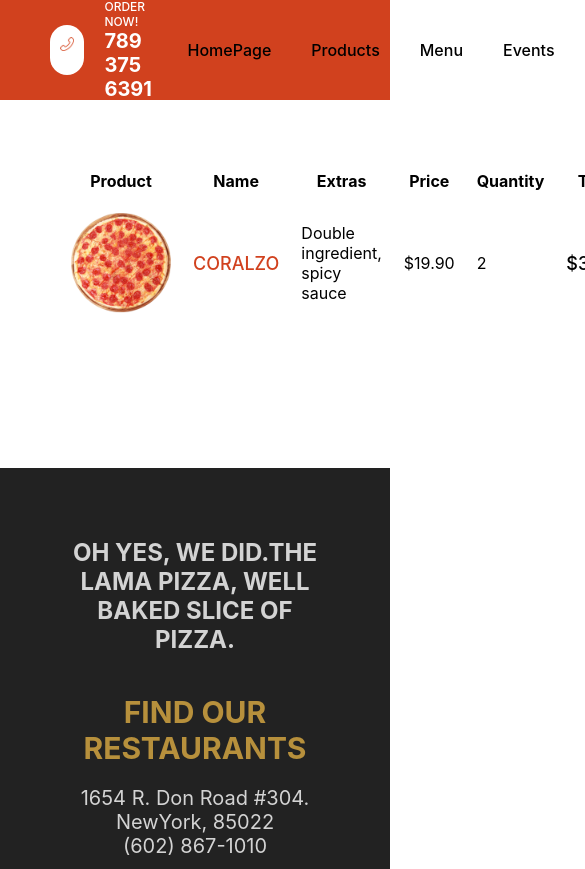
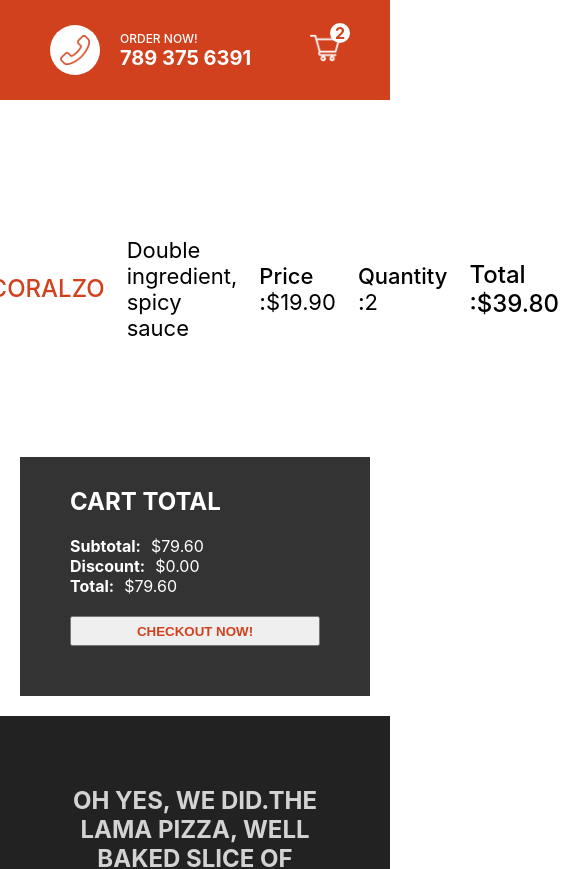
Before and after one commit to HimeshChander/Food-Delivery-App, a Next.js app: page /Cart in a window 390 px wide. Shown: the top 869 px of the page, 585 px wide, since content can reach past the window. Built offline with nearby package versions, Linux system fonts and the light colour scheme.

Commit message:
responsiveness

```diff
--- a/pages/Cart.js
+++ b/pages/Cart.js
@@ -6,7 +6,7 @@
       <div className={styles.left}>
         <table className={styles.table}>
           <thead>
-            <tr className={styles.tr}>
+            <tr className={styles.trHead}>
               <th>Product</th>
               <th>Name</th>
               <th>Extras</th>
--- a/styles/Cart.module.css
+++ b/styles/Cart.module.css
@@ -47,3 +47,50 @@
     cursor: pointer;
     margin-top: 20px;
 }
+@media screen and (max-width:480px){
+    .container{
+        flex-direction: column;
+        padding:20px
+    }
+    .table{
+        display: flex;
+        flex-direction: column;
+        align-items: center;
+        justify-content: center;
+    }
+    .trHead{
+        display: none;
+    }
+    .tr{
+        display: flex;
+        flex-direction: column;
+        align-items: center;
+        justify-content: center;
+        margin-bottom: 20px;
+    }
+    .name,.total{
+        font-size: 24px;
+    }
+    .imgContainer{
+        height: 35vh;
+        width: 35vw;
+    }
+    .extras,.price,.quantity{
+        font-size: 22px;
+    }
+    .price::before{
+        content:  "Price :";
+        font-weight: 500;
+    }
+    .quantity::before{
+        content:  "Quantity :";
+        font-weight: 500;
+    }
+    .total::before{
+        content:  "Total :";
+        font-weight: 500;
+    }
+    .wrapper{
+        width:100%
+    }
+}
--- a/styles/Featured.module.css
+++ b/styles/Featured.module.css
@@ -2,6 +2,7 @@
     height:calc(100vh - 100px);
     background-color: #d1411e;
     overflow: hidden;
+    position:relative
 }
 .arrowContainer{
     position: absolute;
@@ -24,3 +25,8 @@
     height:100%;
     position: relative;
 }
+@media screen and (max-width:480px){
+    .container{
+        height: 50vh;
+    }
+}
--- a/styles/Footer.module.css
+++ b/styles/Footer.module.css
@@ -54,4 +54,22 @@
     .text {
       font-size: 20px;
     }
+}
+@media screen and (max-width:480px){
+  .container{
+    height:auto;
+    text-align: center;
   }
+  .item:first-child{
+    display: none;
+  }
+  .item{
+    flex-direction: column;
+  }
+  .title{
+    font-size: 30px;
+  }
+  .text{
+    font-size: 20px;
+  }
+}
--- a/styles/Navbar.module.css
+++ b/styles/Navbar.module.css
@@ -67,3 +67,11 @@
     font-weight: bold;
     color:#d1411e
 }
+@media screen and (max-width:480px){
+    .item:nth-child(2){
+        display: none;
+    }
+    .item:nth-child(1){
+        flex:3;
+    }
+}
--- a/styles/Order.module.css
+++ b/styles/Order.module.css
@@ -68,3 +68,46 @@
     margin-top: 20px;
     color:teal
 }
+@media screen and (max-width:480px){
+    .container{
+        flex-direction: column;
+    }
+    .trHead{
+        display: none;
+    }
+    .tr{
+        display: flex;
+        flex-direction: column;
+        align-items: center;
+        justify-content: center;
+        font-size: 20px;
+    }
+    .id::before{
+        content:"Order ID: ";
+        font-weight: 500;
+    }
+    .name::before{
+        content:"Customer: ";
+        font-weight: 500;
+    }
+    .address::before{
+        content:"Address: ";
+        font-weight: 500;
+    }
+    .total::before{
+        content:"Total: ";
+        font-weight: 500;
+    }
+    .row:last-child{
+        flex-direction: column;
+        justify-content: center;
+        align-items: center;
+        width: 100%;
+    }
+    .done,.undone,.inProgress{
+        margin-bottom: 20px;
+    }
+    .wrapper{
+        width: 100%;
+    }
+}
--- a/styles/PizzaCard.module.css
+++ b/styles/PizzaCard.module.css
@@ -21,3 +21,14 @@
     text-align: center;
     color:#777;
 }
+@media screen and (max-width:480px){
+    .container{
+        width:100%;
+    }
+    .title{
+        font-size: 30px;
+    }
+    .price,.desc{
+        font-size: 24px;
+    }
+}
--- a/styles/Product.module.css
+++ b/styles/Product.module.css
@@ -84,3 +84,37 @@
     font-weight: 500;
     border: none;
 }
+@media screen and (max-width:480px){
+    .container{
+        height:auto;
+        text-align: center;
+        flex-direction: column;
+        margin-top: 20px;
+    }
+    .imgContainer{
+        width: 70vw;
+        height:70vh
+    }
+    .title{
+        margin: 5px;
+    }
+    .sizes{
+        width:100%;
+        padding: 0px 20px;
+    }
+    .ingredients{
+        flex-direction: column;
+    }
+    .option{
+        margin: 10px;
+        font-size: 18px;
+    }
+    .checkbox{
+        width: 25px;
+        height:25px
+    }
+    .quantity,.button{
+        height:50px;
+        padding:10px 20px;
+    }
+}
```
Also changed, not shown: pages/orders/[id].js (+40 -16 lines), styles/PizzaList.module.css (+9 -1 lines).
